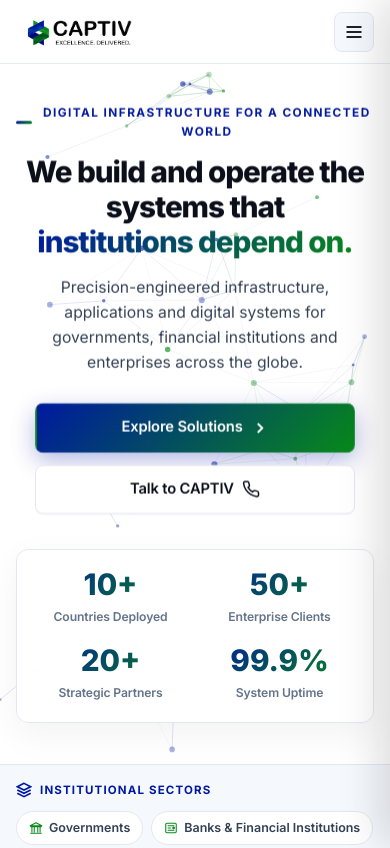
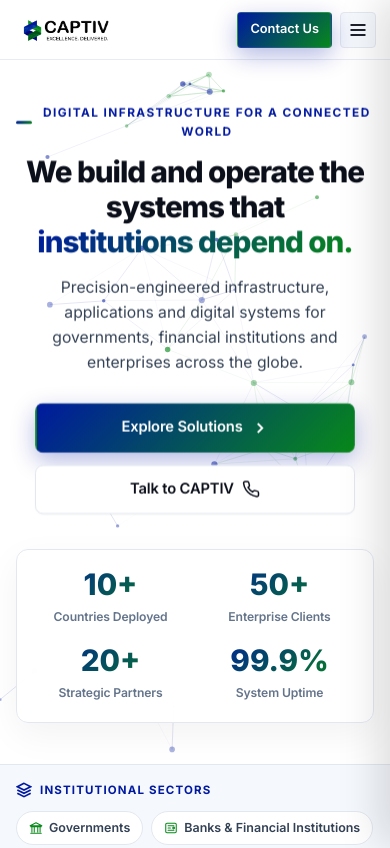
Before and after one commit to VMPRV/captiv-tech-website-final, a website: page index.html in a window 390 px wide. Shown: the top 848 px of the page. Drawn offline with Linux system fonts and the light colour scheme.

Commit message:
fix(mobile): fit Contact CTA and hamburger navbar on iPhone with zero horizontal sliding

```diff
--- a/css/main.css
+++ b/css/main.css
@@ -84,6 +84,9 @@ html {
   -webkit-font-smoothing: antialiased;
   -moz-osx-font-smoothing: grayscale;
   text-rendering: optimizeLegibility;
+  overflow-x: hidden;
+  max-width: 100%;
+  width: 100%;
 }
 
 body {
@@ -92,6 +95,8 @@ body {
   color: var(--ink);
   overflow-x: hidden;
   position: relative;
+  max-width: 100%;
+  width: 100%;
 }
 
 img, svg, picture, video {
@@ -537,9 +542,16 @@ p {
    ========================================================================== */
 @media (max-width: 768px) {
   html, body {
-    overflow-x: hidden;
-    width: 100%;
+    overflow-x: hidden !important;
+    width: 100% !important;
+    max-width: 100% !important;
     position: relative;
+    touch-action: pan-y;
+  }
+
+  main, section, header, footer, .container, .section {
+    max-width: 100% !important;
+    box-sizing: border-box !important;
   }
 
   .container {
--- a/css/navbar.css
+++ b/css/navbar.css
@@ -551,46 +551,82 @@
 /* Responsive Breakpoints */
 @media (max-width: 1040px) {
   .nav-menu {
-    display: none;
+    display: none !important;
   }
   .hamburger-btn {
-    display: flex;
+    display: inline-flex !important;
   }
   .site-header {
-    height: 72px;
+    height: 70px;
+  }
+  .nav-actions {
+    gap: 10px;
   }
   .nav-btn-contact {
+    display: inline-flex !important;
     padding: 8px 16px;
     font-size: 0.88rem;
   }
 }
 
-@media (max-width: 640px) {
+@media (max-width: 768px) {
   .site-header {
-    height: 64px;
+    height: 60px;
   }
   .site-header.scrolled {
-    height: 58px;
+    height: 56px;
   }
   .nav-container {
-    padding: 0 16px;
+    padding: 0 14px;
+    width: 100%;
+    max-width: 100%;
+    display: flex;
+    align-items: center;
+    justify-content: space-between;
+    box-sizing: border-box;
   }
   .nav-brand {
     padding-right: 0;
+    margin-right: 8px;
+    flex-shrink: 0;
+    display: flex;
+    align-items: center;
   }
   .nav-logo-img {
-    height: 34px;
-    max-width: 150px;
+    height: 28px;
+    width: auto;
+    max-width: 120px;
   }
   .nav-actions {
-    gap: 10px;
+    display: flex !important;
+    align-items: center;
+    gap: 8px;
+    flex-shrink: 0;
   }
   .nav-btn-contact {
-    display: none; /* Hide top contact CTA on mobile, drawer and page CTA provide clear actions */
+    display: inline-flex !important;
+    padding: 6px 12px;
+    font-size: 0.8rem;
+    font-weight: 600;
+    height: 36px;
+    border-radius: var(--radius-xs);
+    white-space: nowrap;
+    letter-spacing: 0;
+    flex-shrink: 0;
+    box-shadow: none;
+  }
+  .nav-btn-contact svg {
+    display: none !important; /* Hide arrow on mobile so button fits neatly */
   }
   .hamburger-btn {
-    width: 40px;
-    height: 40px;
+    display: inline-flex !important;
+    width: 36px;
+    height: 36px;
+    padding: 0;
+    border-radius: var(--radius-xs);
+    align-items: center;
+    justify-content: center;
+    flex-shrink: 0;
   }
   .hamburger-btn svg {
     width: 20px;
@@ -623,3 +659,25 @@
     gap: 6px;
   }
 }
+
+@media (max-width: 380px) {
+  .nav-container {
+    padding: 0 10px;
+  }
+  .nav-logo-img {
+    height: 25px;
+    max-width: 105px;
+  }
+  .nav-actions {
+    gap: 6px;
+  }
+  .nav-btn-contact {
+    padding: 5px 10px;
+    font-size: 0.75rem;
+    height: 34px;
+  }
+  .hamburger-btn {
+    width: 34px;
+    height: 34px;
+  }
+}
--- a/index.html
+++ b/index.html
@@ -21,10 +21,10 @@
   <!-- Fonts & Styles -->
   <link rel="preconnect" href="https://fonts.googleapis.com">
   <link rel="preconnect" href="https://fonts.gstatic.com" crossorigin>
-  <link rel="stylesheet" href="css/main.css">
-  <link rel="stylesheet" href="css/navbar.css">
-  <link rel="stylesheet" href="css/sections.css">
-  <link rel="stylesheet" href="css/pages.css">
+  <link rel="stylesheet" href="css/main.css?v=2.2">
+  <link rel="stylesheet" href="css/navbar.css?v=2.2">
+  <link rel="stylesheet" href="css/sections.css?v=2.2">
+  <link rel="stylesheet" href="css/pages.css?v=2.2">
 </head>
 
 <body>
@@ -1760,9 +1760,9 @@
   </button>
 
   <!-- JavaScript Engines -->
-  <script src="js/hero-canvas.js"></script>
-  <script src="js/navbar.js"></script>
-  <script src="js/contact.js"></script>
-  <script src="js/main.js"></script>
+  <script src="js/hero-canvas.js?v=2.2"></script>
+  <script src="js/navbar.js?v=2.2"></script>
+  <script src="js/contact.js?v=2.2"></script>
+  <script src="js/main.js?v=2.2"></script>
 </body>
 </html>
```
Also changed, not shown: about.html (+6 -6 lines), careers.html (+7 -7 lines), contact.html (+7 -7 lines), industries.html (+6 -6 lines), insights.html (+6 -6 lines), partners.html (+6 -6 lines), privacy-policy.html (+6 -6 lines), products.html (+6 -6 lines), terms-of-use.html (+6 -6 lines), work.html (+6 -6 lines).
